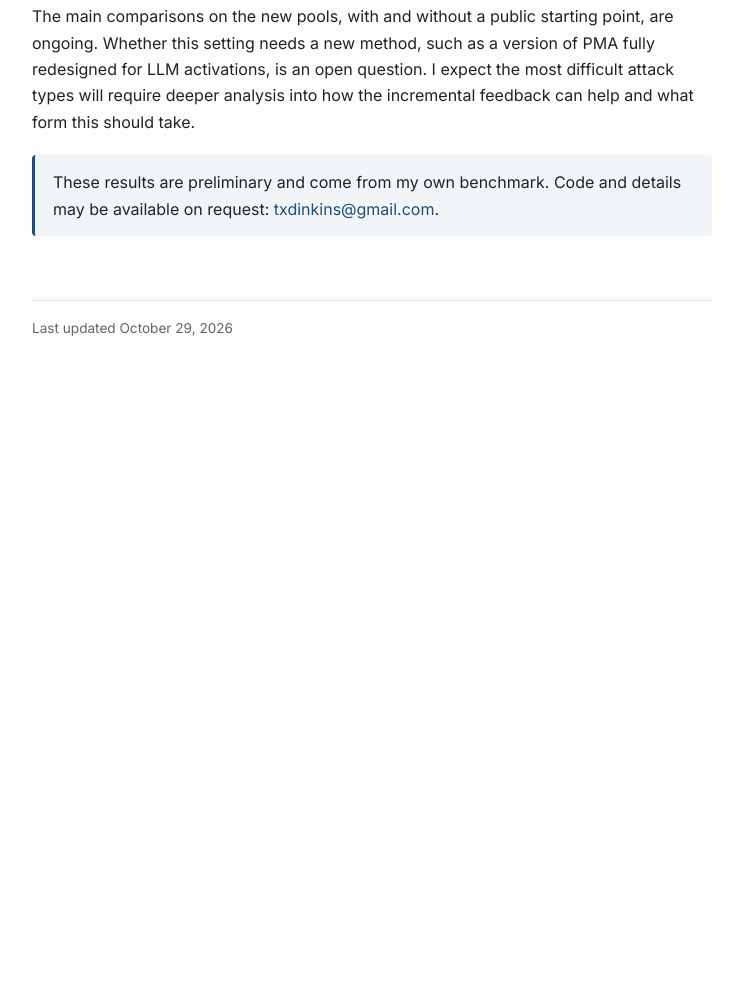
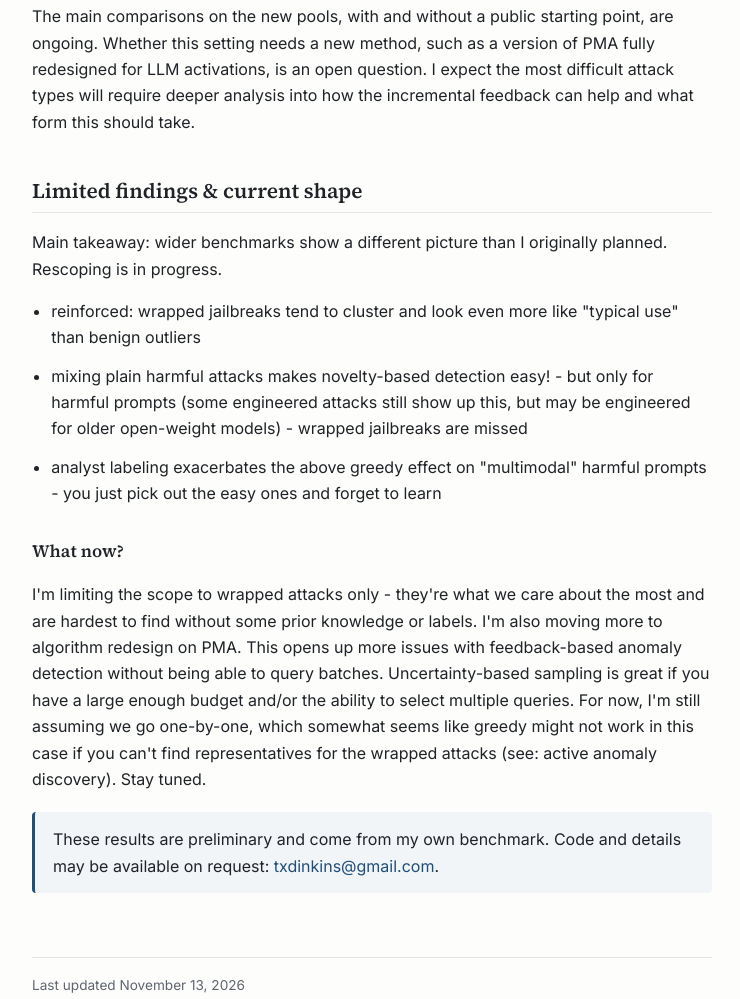
Before and after one commit to taylordinkins/taylordinkins.github.io, a plain HTML site: page jailbreak-discovery.html in a window 1280 px wide. Shown: the part 5192-6191 px from the top of the page, without its empty margins (268-1008 px from the left). Before the commit the page ends 5579 px from the top, so only its background shows below. Drawn offline with Linux system fonts and the light colour scheme.

Commit message:
Update jailbreak discovery findings and last updated date
Added findings and analysis on wrapped jailbreaks and detection methods.

```diff
--- a/jailbreak-discovery.html
+++ b/jailbreak-discovery.html
@@ -283,6 +283,29 @@
         I expect the most difficult attack types will require deeper analysis into how the incremental feedback can help and what form this should take.
       </p>
     </section>
+    <section>
+      <h2>Limited findings & current shape</h2>
+      <p>
+        Main takeaway: wider benchmarks show a different picture than I originally planned. Rescoping is in progress.
+      </p>
+      <ul class="findings">
+        <li>
+          reinforced: wrapped jailbreaks tend to cluster and look even more like "typical use" than benign outliers
+        </li>
+        <li>
+          mixing plain harmful attacks makes novelty-based detection easy! - but only for harmful prompts (some engineered attacks still show up this, but may be engineered for older open-weight models) - wrapped jailbreaks are missed
+        </li>
+        <li>
+          analyst labeling exacerbates the above greedy effect on "multimodal" harmful prompts - you just pick out the easy ones and forget to learn
+        </li>
+      </ul>
+      <h3>What now?</h3>
+      <p>
+        I'm limiting the scope to wrapped attacks only - they're what we care about the most and are hardest to find without some prior knowledge or labels. I'm also moving more to algorithm redesign on PMA.
+        This opens up more issues with feedback-based anomaly detection without being able to query batches. Uncertainty-based sampling is great if you have a large enough budget and/or the ability to select multiple queries.
+        For now, I'm still assuming we go one-by-one, which somewhat seems like greedy might not work in this case if you can't find representatives for the wrapped attacks (see: active anomaly discovery). Stay tuned.
+      </p>
+    </section>
 
     <div class="status">
       <p>
@@ -292,7 +315,7 @@
     </div>
 
     <footer>
-      Last updated October 29, 2026
+      Last updated November 13, 2026
     </footer>
 
   </main>
```
